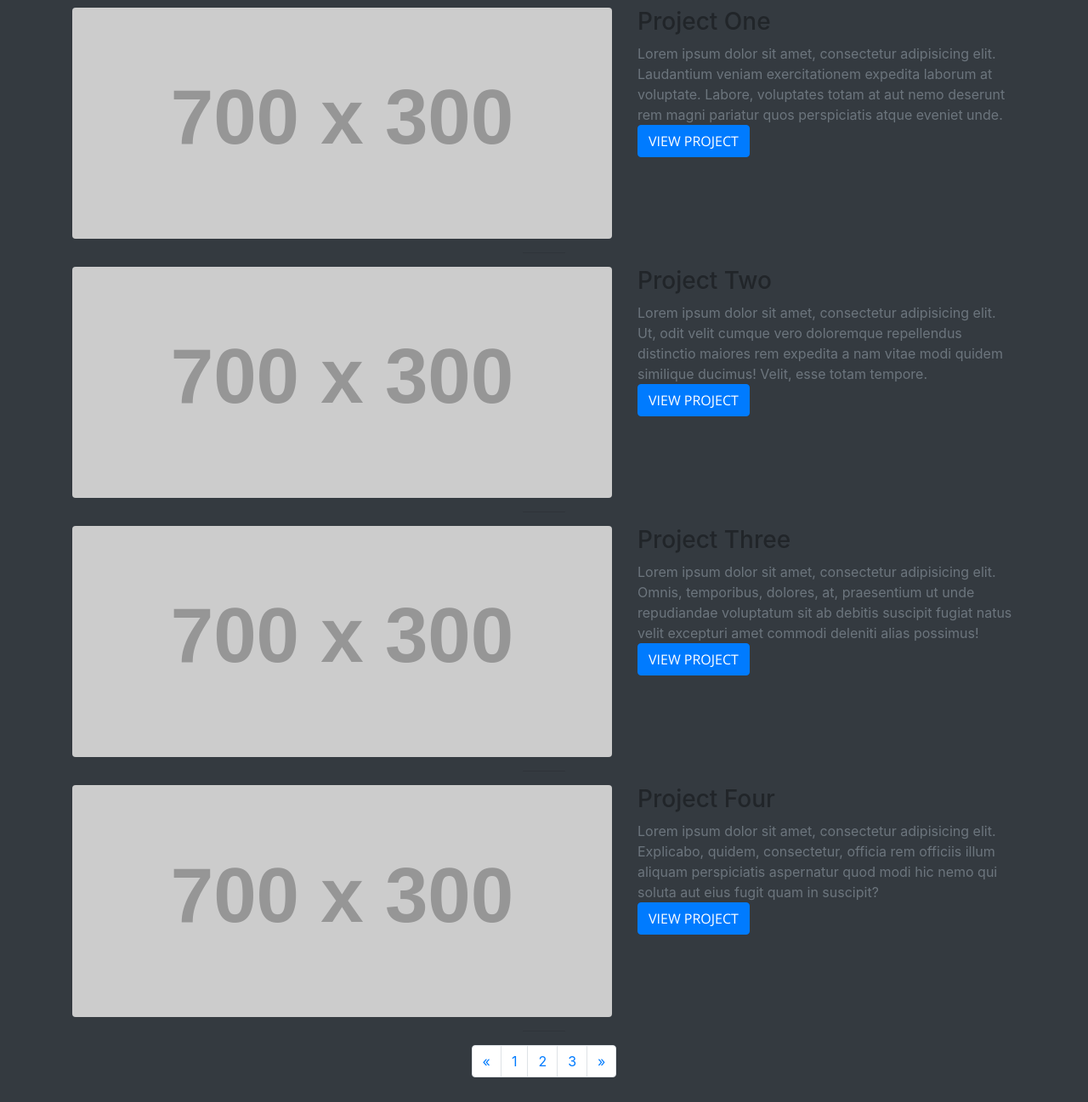
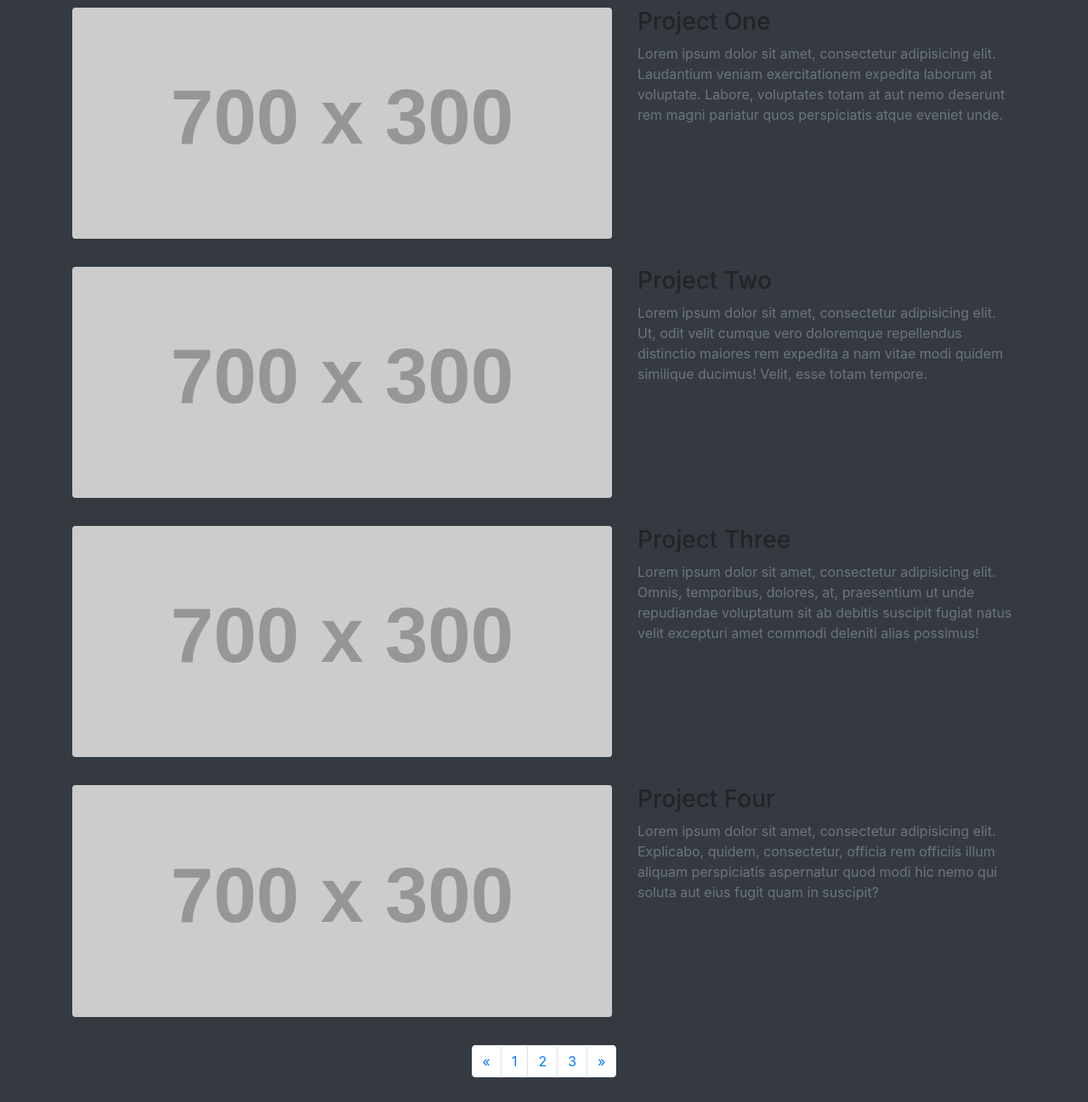
Before and after one commit to sebastian-andaluz/barbershop, a website with bundled scripts: page portfolio.html in a window 1280 px wide. Shown: the part 215-1512 px from the top of the page at 85% size. Built offline with nearby package versions, Linux system fonts and the light colour scheme; placeholder pictures from the web are drawn by us.

Commit message:
style: remove buttons form photos

```diff
--- a/portfolio.html
+++ b/portfolio.html
@@ -75,7 +75,7 @@
                     <p class="text-muted mb-0">Lorem ipsum dolor sit amet, consectetur adipisicing elit. Laudantium veniam exercitationem
                         expedita laborum at voluptate. Labore, voluptates totam at aut nemo deserunt rem magni pariatur
                         quos perspiciatis atque eveniet unde.</p>
-                    <a class="btn btn-primary" href="#">View Project</a>
+                    <!--a class="btn btn-primary" href="#">View Project</a-->
                 </div>
             </div>
             <!-- /.row -->
@@ -94,7 +94,7 @@
                     <p class="text-muted mb-0">Lorem ipsum dolor sit amet, consectetur adipisicing elit. Ut, odit velit cumque vero doloremque
                         repellendus distinctio maiores rem expedita a nam vitae modi quidem similique ducimus! Velit,
                         esse totam tempore.</p>
-                    <a class="btn btn-primary" href="#">View Project</a>
+                    <!--a class="btn btn-primary" href="#">View Project</a-->
                 </div>
             </div>
             <!-- /.row -->
@@ -113,7 +113,7 @@
                     <p class="text-muted mb-0">Lorem ipsum dolor sit amet, consectetur adipisicing elit. Omnis, temporibus, dolores, at,
                         praesentium ut unde repudiandae voluptatum sit ab debitis suscipit fugiat natus velit excepturi
                         amet commodi deleniti alias possimus!</p>
-                    <a class="btn btn-primary" href="#">View Project</a>
+                    <!--a class="btn btn-primary" href="#">View Project</a-->
                 </div>
             </div>
             <!-- /.row -->
@@ -133,7 +133,7 @@
                     <p class="text-muted mb-0">Lorem ipsum dolor sit amet, consectetur adipisicing elit. Explicabo, quidem, consectetur,
                         officia rem officiis illum aliquam perspiciatis aspernatur quod modi hic nemo qui soluta aut
                         eius fugit quam in suscipit?</p>
-                    <a class="btn btn-primary" href="#">View Project</a>
+                    <!--a class="btn btn-primary" href="#">View Project</a-->
                 </div>
             </div>
             <!-- /.row -->
```
